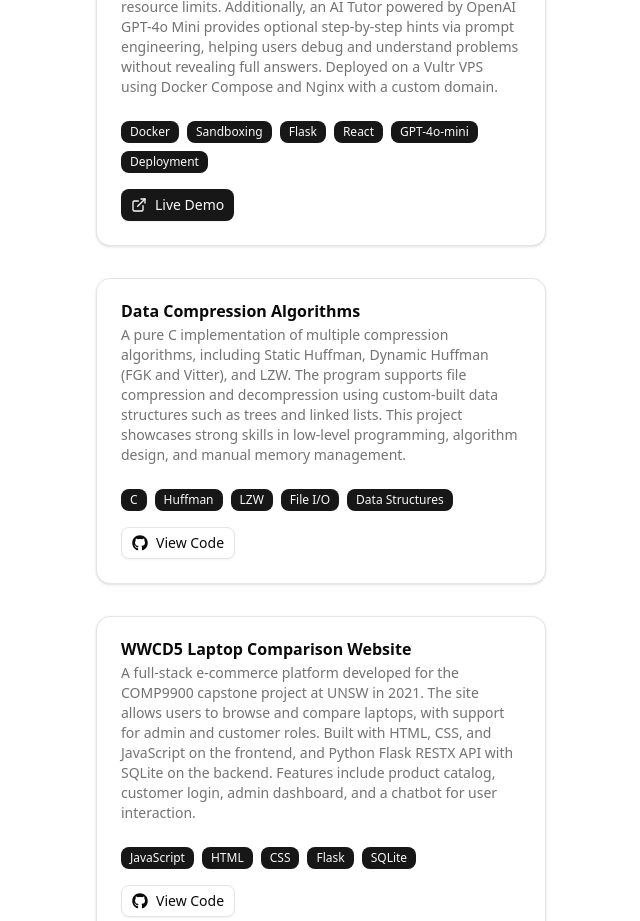
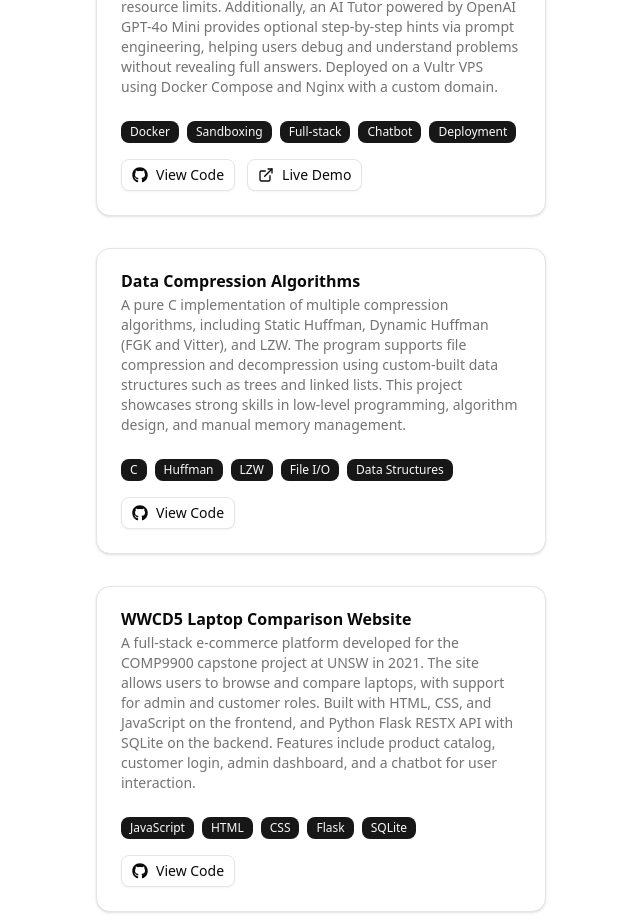
Before and after one commit to luke-mao/my-resume, a React (Vite) app: page / in a window 1280 px wide. Shown: the part 1480-2401 px from the top of the page, without its empty margins (88-728 px from the left). Built offline with nearby package versions, Linux system fonts and the light colour scheme.

Commit message:
docs: add readme

```diff
--- a/src/components/Projects.jsx
+++ b/src/components/Projects.jsx
@@ -19,14 +19,14 @@ const ProjectItems = ({ title, description, badges, repoLink, demoLink }) => (
       </div>
       <div className="flex gap-3">
         {repoLink && <a href={repoLink} target="_blank" rel="noopener noreferrer">
-          <Button variant="outline" size="sm" className="flex items-center gap-2">
+          <Button variant="outline" size="sm" className="flex items-center gap-2 cursor-pointer">
             <FaGithub className="h-4 w-4" />
             View Code
           </Button>
         </a>}
         {demoLink && (
           <a href={demoLink} target="_blank" rel="noopener noreferrer">
-            <Button size="sm" className="flex items-center gap-2">
+            <Button variant="outline" size="sm" className="flex items-center gap-2 cursor-pointer">
               <FiExternalLink className="h-4 w-4" />
               Live Demo
             </Button>
@@ -44,8 +44,8 @@ const data = [
     The backend dynamically spins up Docker containers to sandbox user-submitted code, ensuring secure, isolated execution with resource limits.
     Additionally, an AI Tutor powered by OpenAI GPT-4o Mini provides optional step-by-step hints via prompt engineering, helping users debug and understand problems without revealing full answers.
     Deployed on a Vultr VPS using Docker Compose and Nginx with a custom domain.`,
-    badges: ["Docker", "Sandboxing", "Flask", "React", "GPT-4o-mini", "Deployment"],
-    repoLink: null,
+    badges: ["Docker", "Sandboxing", "Full-stack", "Chatbot", "Deployment"],
+    repoLink: "https://github.com/luke-mao/pycodepractice",
     demoLink: "http://pycodepractice.lukemao.site",
   },
   {
```
Also changed, not shown: 1 other file (tests, documents, lock files or other folders).
